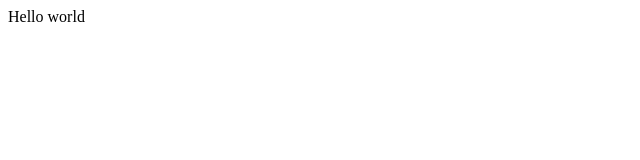
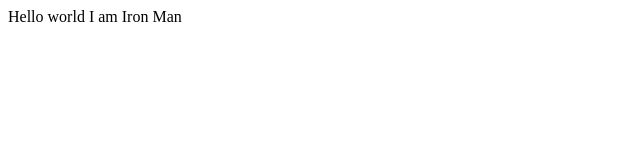
Before and after one commit to Bracked/KRtest, a plain HTML site: page index.html in a window 1280 px wide. Shown: the whole page, without its empty margins (0-640 px from the left). Drawn offline with Linux system fonts and the light colour scheme.

Commit message:
Iron man

```diff
--- a/index.html
+++ b/index.html
@@ -2,5 +2,5 @@
 
     Hello world
 
-
+    I am Iron Man
 </html>
```
